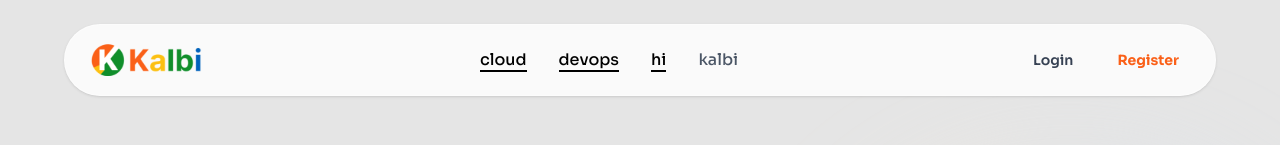
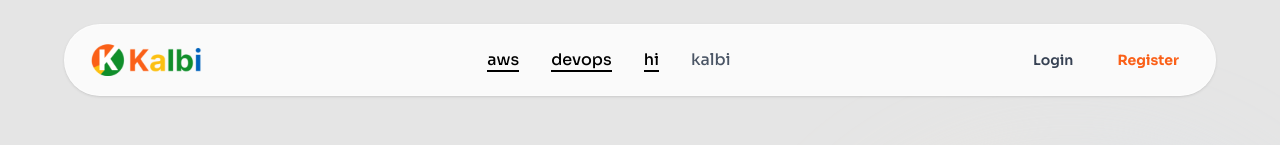
Before and after one commit to pwntaghy/kalbii-frontend-master, a React (Vite) app: page / in a window 1280 px wide. Shown: the top 145 px of the page. Built offline with nearby package versions, Linux system fonts and the light colour scheme; no server answers.

Commit message:
Update feature / fix bug

```diff
--- a/src/components/navbar/navItems.js
+++ b/src/components/navbar/navItems.js
@@ -1,5 +1,5 @@
 const navItems = [
-    { label: "cloud", path: "/" },
+    { label: "aws", path: "/" },
     { label: "devops", path: "/" },
     // {label:"Portfolio",path:"/portfolio"},
     // {label:"Blogs",path:"/blogs"},
```
Also changed, not shown: 1 other file (tests, documents, lock files or other folders).
